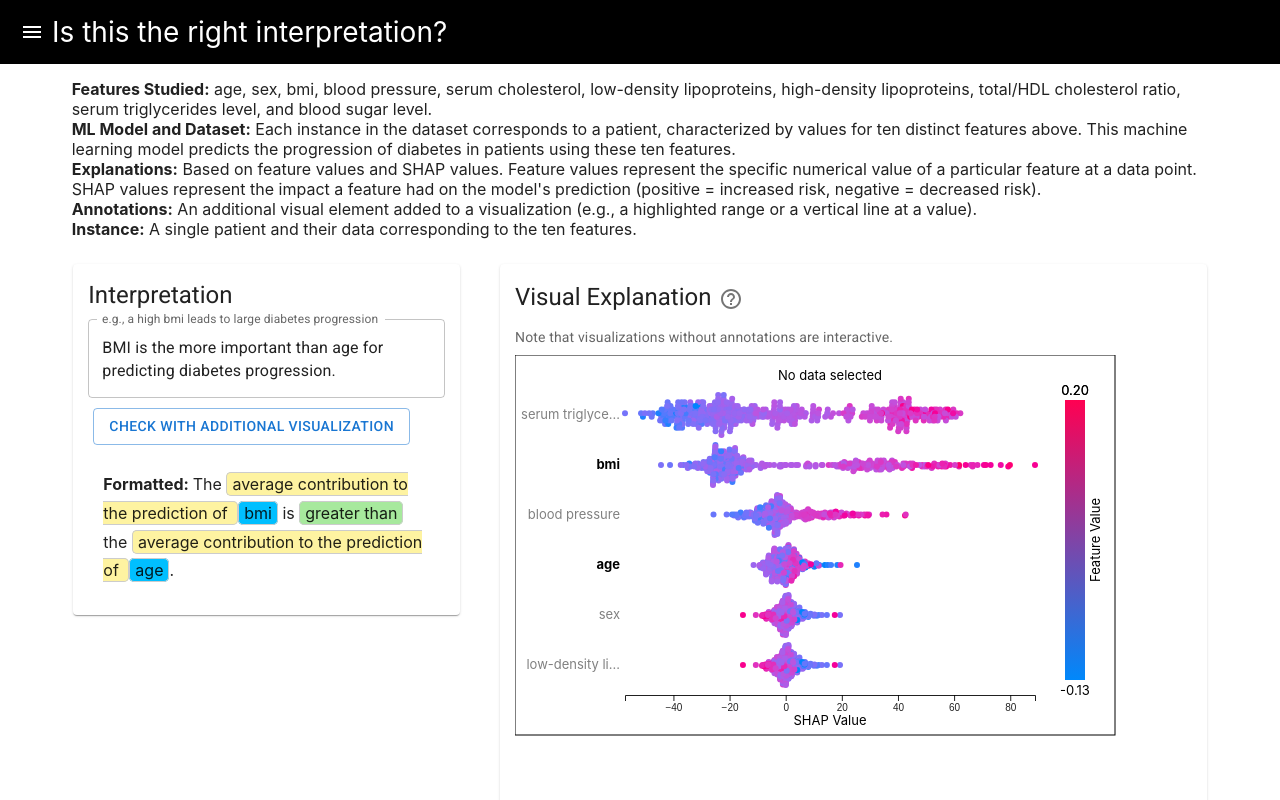
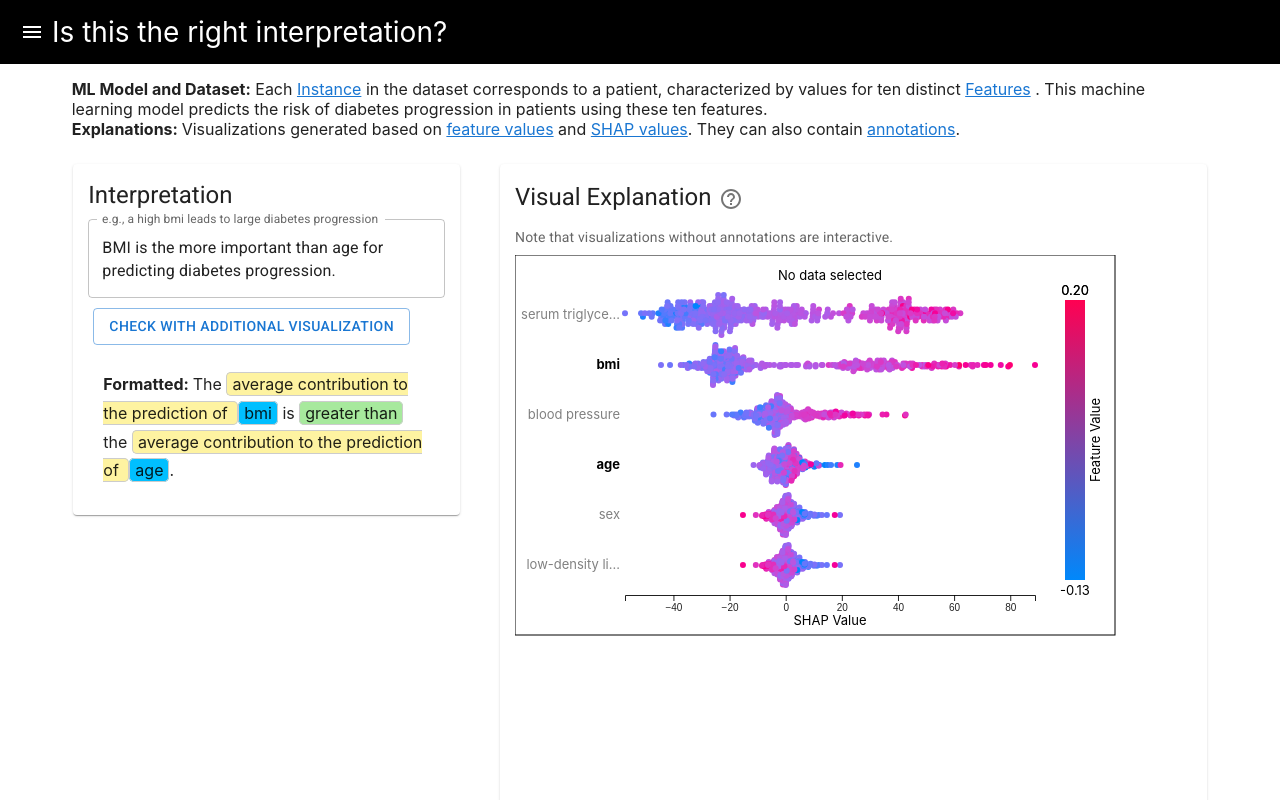
Before and after one commit to wangqianwen0418/alternative_exp, a React (Create React App) app in the folder prototype/: page / in a window 1280 px wide. Shown: the top 800 px of the page. Built offline with nearby package versions, Linux system fonts and the light colour scheme.

Commit message:
changed description to be less wall-of-text

```diff
--- a/prototype/src/App.tsx
+++ b/prototype/src/App.tsx
@@ -36,11 +36,64 @@ import {
   ListItemText,
   Box,
   Paper,
+  Popover,
 } from "@mui/material";
 import { v4 as uuidv4 } from "uuid";
 import Cookies from "js-cookie";
 import { generateQuestionOrder } from "./util/questionBalance";
 import Tutorial from "./component/Tutorial";
+
+const DefinableWord = ({
+  word,
+  definition,
+}: {
+  word: string;
+  definition: string;
+}) => {
+  const [anchorEl, setAnchorEl] = useState<HTMLElement | null>(null);
+
+  const handleClick = (event: React.MouseEvent<HTMLElement>) => {
+    setAnchorEl(event.currentTarget);
+  };
+
+  const handleClose = () => {
+    setAnchorEl(null);
+  };
+
+  const open = Boolean(anchorEl);
+
+  return (
+    <>
+      <span
+        onClick={handleClick}
+        style={{
+          color: "#1976d2",
+          cursor: "pointer",
+          textDecoration: "underline",
+        }}
+      >
+        {word}
+      </span>
+      <Popover
+        open={open}
+        anchorEl={anchorEl}
+        onClose={handleClose}
+        anchorOrigin={{
+          vertical: "bottom",
+          horizontal: "center",
+        }}
+        transformOrigin={{
+          vertical: "top",
+          horizontal: "center",
+        }}
+      >
+        <Paper style={{ padding: "8px", maxWidth: "250px" }}>
+          {definition}
+        </Paper>
+      </Popover>
+    </>
+  );
+};
 
 function App(appProps: (TCase | TQuestion) & { questionIndex: number }) {
   const [open, setOpen] = useState(false); // sider drawer
@@ -159,6 +212,17 @@ function App(appProps: (TCase | TQuestion) & { questionIndex: number }) {
     </Grid>
   );
 
+  const definitions = {
+    Features:
+      "The different inputs for the model. In this experiment, the features were age, sex, bmi, blood pressure, serum cholesterol, low-density lipoproteins, high-density lipoproteins, total/HDL cholesterol ratio, serum triglycerides level, and blood sugar level.",
+
+    FeatureValues: "The value of a specific feature for that patient/datapoint. Feature values are normalized and standardized to make them easier to compare across different features.",
+    SHAP: "SHapley Additive exPlanations. SHAP values represent the CONTRIBUTION a feature had on the model's prediction (positive = increased risk, negative = decreased risk)",
+    Instance:
+      "A single data point representing one patient's complete set of measurements across the ten features",
+    Annotations: "Visual markers or notes added to help interpret the data, such as a highlighted range or dashed line indicating a value",
+  };
+
   return (
     <Grid container justifyContent="center">
       {Header}
@@ -169,28 +233,24 @@ function App(appProps: (TCase | TQuestion) & { questionIndex: number }) {
       <Grid item xs={10}>
         <Paper style={{ padding: "15px" }} elevation={0}>
           <p style={{ margin: "0px -50px" }}>
-            <b>Features Studied:</b> age, sex, bmi, blood pressure, serum
-            cholesterol, low-density lipoproteins, high-density lipoproteins,
-            total/HDL cholesterol ratio, serum triglycerides level, and blood
-            sugar level.
+            <b>ML Model and Dataset:</b> Each{" "}
+            <DefinableWord word="Instance" definition={definitions.Instance} />{" "}
+            in the dataset corresponds to a patient, characterized by values for
+            ten distinct{" "}
+            <DefinableWord word="Features" definition={definitions.Features} />{" "}
+            . This machine learning model predicts the risk of diabetes progression in patients using these ten features.
             <br />
-            <b>ML Model and Dataset:</b> Each instance in the dataset
-            corresponds to a patient, characterized by values for ten distinct
-            features above. This machine learning model predicts the progression
-            of diabetes in patients using these ten features.
+            <b>Explanations: </b>
+            Visualizations generated based on {" "}
+            <DefinableWord word="feature values" definition={definitions.FeatureValues} />
+            {" "} and {" "}
+            <DefinableWord word="SHAP values" definition={definitions.SHAP} />.
+            They can also contain {" "}
+            <DefinableWord
+              word="annotations"
+              definition={definitions.Annotations}
+            />.
             <br />
-            <b>Explanations:</b> Based on feature values and SHAP values.
-            Feature values represent the specific numerical value of a
-            particular feature at a data point. SHAP values represent the impact
-            a feature had on the model's prediction (positive = increased risk,
-            negative = decreased risk).
-            <br />
-            <b>Annotations:</b> An additional visual element added to a
-            visualization (e.g., a highlighted range or a vertical line at a
-            value).
-            <br />
-            <b>Instance:</b> A single patient and their data corresponding to
-            the ten features.
             {/* {appProps.pageName:.includes("Free") && <SyncIcon />} */}
           </p>
         </Paper>
--- a/prototype/src/component/Heatmap.tsx
+++ b/prototype/src/component/Heatmap.tsx
@@ -158,6 +158,43 @@ export default function Heatmap({
       return truncated;
     });
   }, [sortedLabels]);
+
+  const truncatedSelectedLabels = useMemo(() => {
+    if (typeof document === "undefined") {
+      return featuresToShow;
+    }
+
+    const canvas = document.createElement("canvas");
+    const ctx = canvas.getContext("2d");
+    if (!ctx) return sortedLabels;
+
+    ctx.font = `${labelFontSizePx}px sans-serif`;
+    if (!featuresToShow || featuresToShow.length === 0){
+      return [];
+    }
+    return featuresToShow.map((label) => {
+      let truncated = label;
+      while (
+        ctx.measureText(truncated).width > maxLabelWidth &&
+        truncated.length > 1
+      ) {
+        truncated = truncated.slice(0, -1);
+      }
+
+      if (truncated !== label) {
+        while (
+          ctx.measureText(truncated + "...").width > maxLabelWidth &&
+          truncated.length > 1
+        ) {
+          truncated = truncated.slice(0, -1);
+        }
+        truncated += "...";
+      }
+      return truncated;
+    });
+  }, [sortedLabels]);
+
+
 
   const totalBarAreaHeight = numRows * rectHeight + (numRows - 1) * rowSpace;
   const textXOffset = left + plotWidth + 10;
@@ -327,6 +364,10 @@ export default function Heatmap({
           const isSelected =
             selectedIndexes.length > 0 && selectedIndexes.includes(idx);
 
+          console.log(idx);
+          console.log("Is selected: " + selectedIndexes.includes(idx));
+          console.log(selectedIndexes);
+
           return (
             <text
               key={idx}
@@ -335,7 +376,16 @@ export default function Heatmap({
               textAnchor="end"
               alignmentBaseline="middle"
               fontSize={labelFontSizePx}
-              fontWeight={isSelected ? "bold" : "normal"} // Bold the label if selected
+              fontWeight={
+                truncatedSelectedLabels?.includes(label)
+                  ? "bold"
+                  : "normal"
+              }
+              fill={
+                truncatedSelectedLabels?.includes(label)
+                  ? "black"
+                  : "gray"
+              }
             >
               {label}
             </text>
--- a/prototype/src/component/Swarm.tsx
+++ b/prototype/src/component/Swarm.tsx
@@ -298,9 +298,6 @@ export default function Swarm(props: SwarmProps) {
           indices = datasetXValues.map((_, i) => i);
         }
         return indices;
-      }
-      else{
-        console.log("Annotation logic not executed oops")
       }
     }
     return [];
--- a/prototype/src/util/cases.ts
+++ b/prototype/src/util/cases.ts
@@ -119,7 +119,11 @@ export const CASES: TCase[] = [
     href: "/case5",
     userText:
       "The correlation between bmi and its feature values is stronger when the feature value for age is in the range |0.05 to 0.1| compared to |0 to 0.02|.",
-    initVis: "two-scatter",
+    initVis: {
+      graphType: "two-scatter",
+      xValues: "none",
+      yValues: "none",
+    },
     secondVis: undefined,
     insight: undefined,
   },
```
